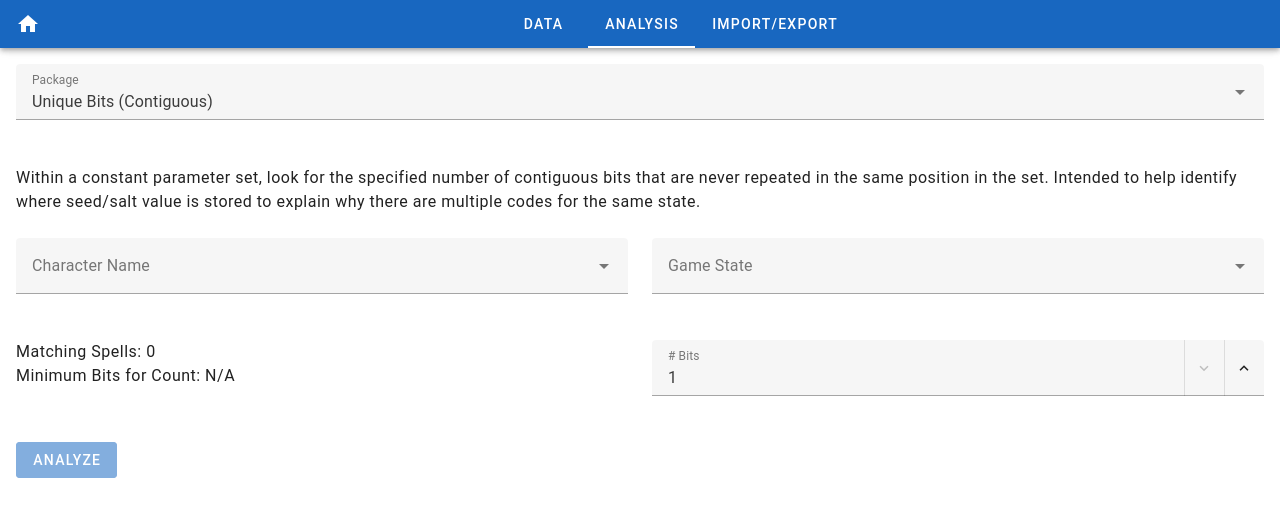
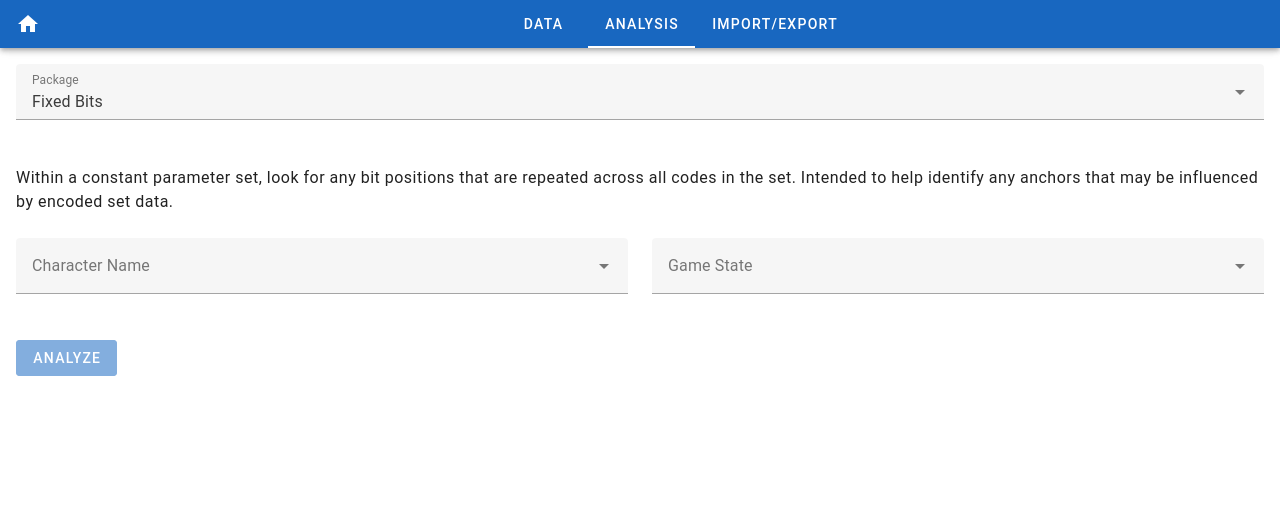
Before and after one commit to dreblen/ElevenEnigma, a Vue app: page /analysis in a window 1280 px wide. Shown: the top 516 px of the page. Built offline with nearby package versions, Linux system fonts and the light colour scheme; a small style sheet from the web is missing.

Commit message:
Analysis: Fixed Bits
Added package to show bit positions that never change within a code set.

```diff
--- /dev/null
+++ b/src/components/Analysis/FixedBits.vue
@@ -0,0 +1,123 @@
+<script setup lang="ts">
+import { computed, nextTick, ref } from 'vue'
+
+import { useDataStore } from '@/stores/data'
+
+const data = useDataStore()
+
+const uniqueCharacterNames = computed(() => {
+    const names = new Set()
+    for (const spell of data.spells) {
+        names.add(spell.characterName)
+    }
+
+    return [...names]
+})
+
+const characterName = ref(undefined as string|undefined)
+const gameStateId = ref(undefined as number|undefined)
+
+const matchingSpells = computed(() => data.spells.filter(s => s.characterName === characterName.value && s.gameStateId === gameStateId.value))
+const fixedPositions = ref(undefined as number[]|undefined)
+const vizSpells = computed(() => matchingSpells.value.map(s => ({
+    code: s.code,
+    bits: data.getBitsFromCode(s.code).join(''),
+})))
+
+const isAnalyzing = ref(false)
+const analyze = async function() {
+    // Can't analyze if we have no codes
+    if (matchingSpells.value.length === 0) {
+        return
+    }
+
+    isAnalyzing.value = true
+    fixedPositions.value = undefined
+    await nextTick()
+
+    // Store bits for each of our qualifying spells so we don't have to
+    // regenerate them repeatedly
+    const spellBits = matchingSpells.value.map(s => ({
+        id: s.id,
+        bits: data.getBitsFromCode(s.code),
+    }))
+
+    // Determine which bit positions never change
+    const positions = [] as number[]
+    for (let testPosition = 0; testPosition < data.TARGET_BIT_LENGTH; testPosition++) {
+        const base = spellBits[0]?.bits[testPosition]
+        let hasChanged = false
+        for (let i = 1; i < spellBits.length; i++) {
+            if (spellBits[i]?.bits[testPosition] !== base) {
+                hasChanged = true
+                break
+            }
+        }
+
+        if (hasChanged === false) {
+            positions.push(testPosition)
+        }
+    }
+
+    fixedPositions.value = positions
+    isAnalyzing.value = false
+}
+</script>
+
+<template>
+    <v-row>
+        <v-col>
+            <p class="text-body-1">
+                Within a constant parameter set, look for any bit positions that
+                are repeated across all codes in the set. Intended to help
+                identify any anchors that may be influenced by encoded set data.
+            </p>
+        </v-col>
+    </v-row>
+    <v-row>
+        <v-col>
+            <v-select
+                v-model="characterName"
+                label="Character Name"
+                :items="uniqueCharacterNames"
+            />
+        </v-col>
+        <v-col>
+            <v-select
+                v-model="gameStateId"
+                label="Game State"
+                :items="data.gameStates"
+                item-title="name"
+                item-value="id"
+            />
+        </v-col>
+    </v-row>
+    <v-row>
+        <v-col>
+            <v-btn
+                color="primary"
+                :loading="isAnalyzing"
+                :disabled="isAnalyzing || !characterName || !gameStateId"
+                @click="analyze"
+            >
+                Analyze
+            </v-btn>
+        </v-col>
+    </v-row>
+    <template v-if="fixedPositions !== undefined">
+        <v-row>
+            <v-col>
+                <v-data-table :items="vizSpells">
+                    <template #item.bits="{ item }">
+                        <span
+                            v-for="(bit, i) in item.bits"
+                            :style="(fixedPositions.indexOf(i) === -1) ? '' : 'background: yellow'"
+                        >
+                            {{ bit }}
+                        </span>
+                    </template>
+                </v-data-table>
+            </v-col>
+        </v-row>
+    </template>
+</template>
--- a/src/components/Analysis/Index.vue
+++ b/src/components/Analysis/Index.vue
@@ -1,9 +1,11 @@
 <script setup lang="ts">
 import { computed, ref } from 'vue'
 
+import FixedBits from './FixedBits.vue'
 import UniqueBitsContiguous from './Packages/UniqueBitsContiguous.vue'
 
 const packageList = [
+    { name: 'Fixed Bits', component: FixedBits },
     { name: 'Unique Bits (Contiguous)', component: UniqueBitsContiguous },
 ]
 const currentPackageName = ref(packageList[0]?.name)
```
